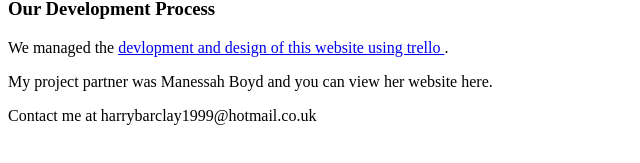
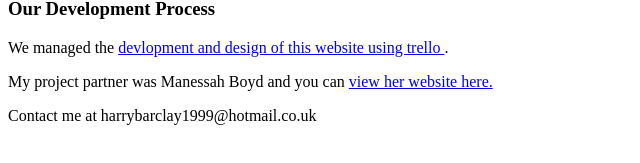
Before and after one commit to harrybarclay19/harrybarclay.me, a plain HTML site: page index.html in a window 1280 px wide. Shown: the part 381-544 px from the top of the page, without its empty margins (0-640 px from the left). Drawn offline with Linux system fonts and the light colour scheme.

Commit message:
fixing hyperlink to partners site

```diff
--- a/index.html
+++ b/index.html
@@ -43,7 +43,7 @@
             devlopment and design of this website using trello
             </a>.
           </p>
-          <p>My project partner was Manessah Boyd and you can <a href="http://www.mboyd.me/" title="Manessah's Website"></a>view her website here.</p>
+          <p>My project partner was Manessah Boyd and you can <a href="http://www.mboyd.me/" title="Manessah's Website">view her website here.</a></p>
         </article>
 
       </section>
```
